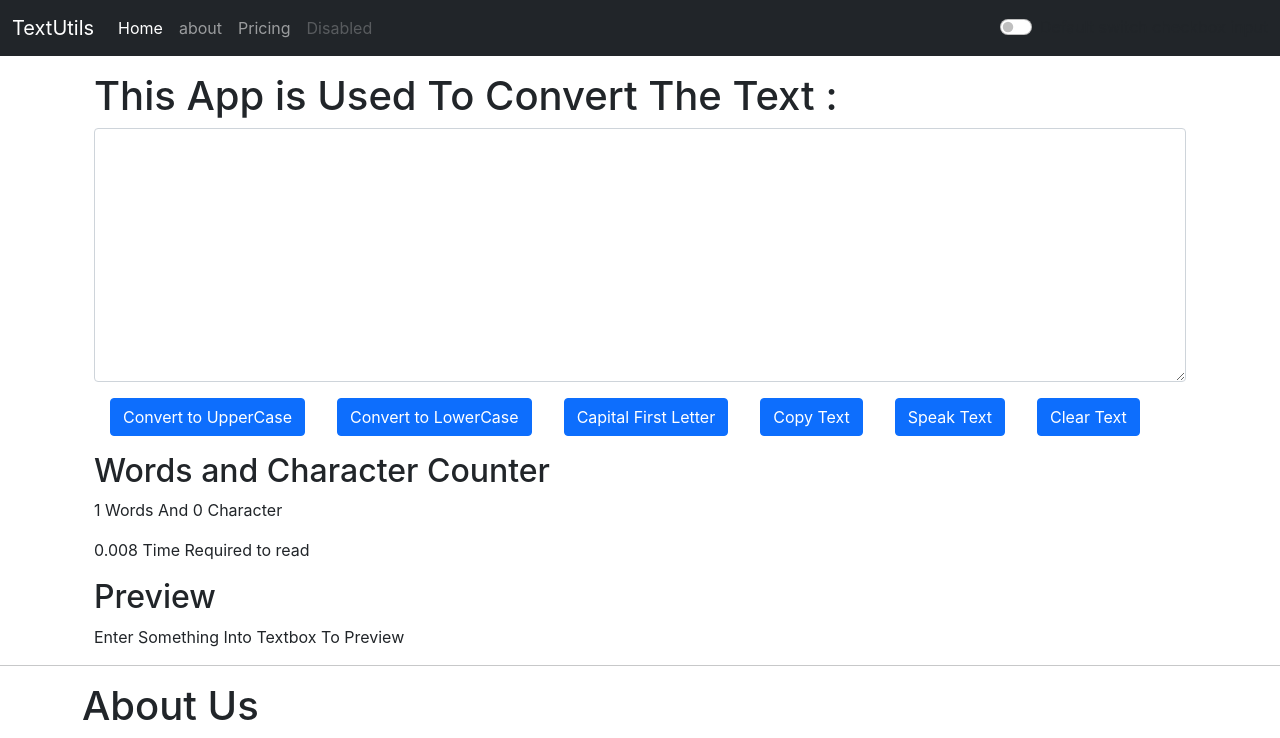
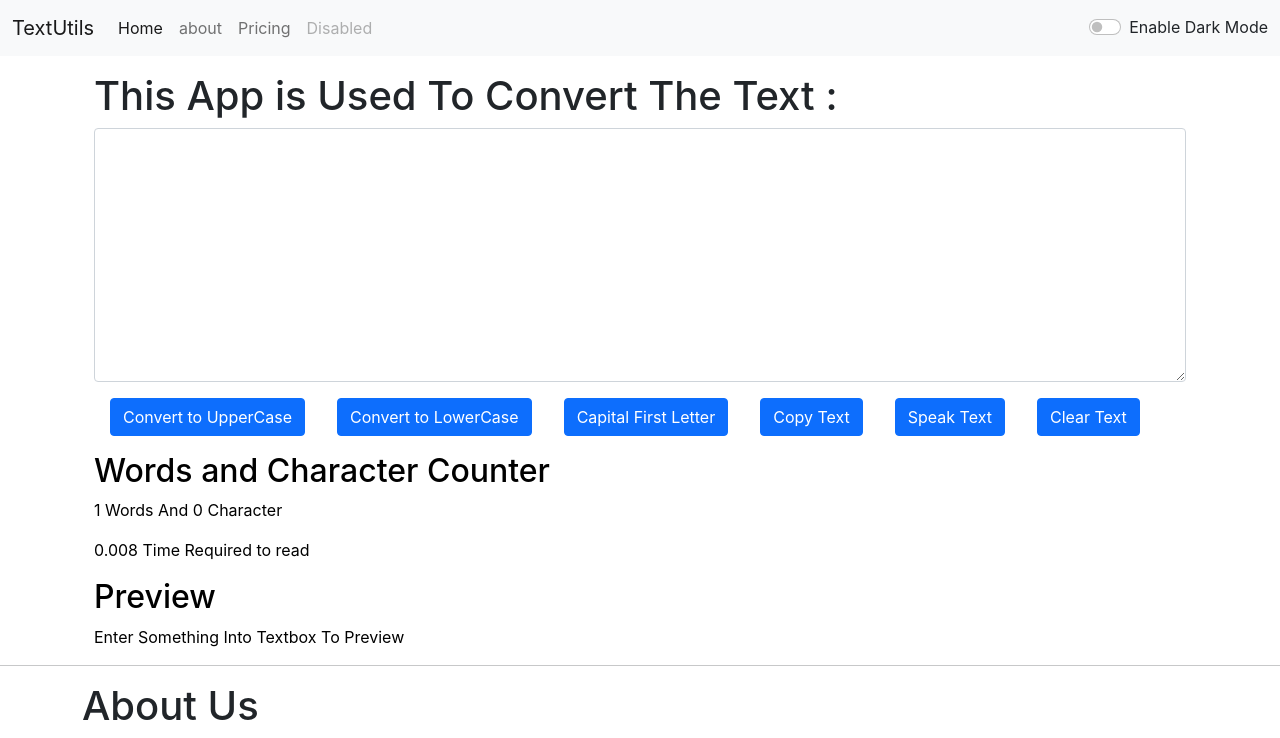
Before and after one commit to OsamaAslam29/Web-Code, a React (Create React App) app in the folder 4-React js/textutils/: page / in a window 1280 px wide. Shown: the top 738 px of the page. Built offline with nearby package versions, Linux system fonts and the light colour scheme.

Commit message:
return an app

```diff
--- a/4-React js/textutils/src/App.js
+++ b/4-React js/textutils/src/App.js
@@ -1,19 +1,35 @@
 // import logo from './logo.svg';
+import { useState } from 'react';
 import './App.css';
 import About from './components/About';
 import Navbar from './components/Navbar';
 import TextForm from './components/TextForm';
 
+
 function App() {
+
+  const [mode, setMode] = useState('light');
+
+  let toggleMode =()=>{
+    if(mode==='light'){
+      setMode('dark')
+      document.body.style.backgroundColor='grey'
+        }
+    else{
+      setMode('light')
+      document.body.style.backgroundColor='white'
+
+        }
+  }
   return (
     <>
-        <Navbar title="TextUtils" feature="about"/>
+        <Navbar title="TextUtils" feature="about"  mode={mode} toggleMode={toggleMode}/>
 
         <div className="container my-3">
-               <TextForm heading="This App is Used To Convert The Text :    "/>
+               <TextForm heading="This App is Used To Convert The Text :    " mode={mode}/>
        </div>
        <hr />
-       <About heading="About Us"/>
+       <About heading="About Us" />
        <hr />
    </>
   );
--- a/4-React js/textutils/src/components/About.js
+++ b/4-React js/textutils/src/components/About.js
@@ -14,7 +14,7 @@ export default function About(props) {
             if(myStlye.color==='white'){
                 setMyStlye(
                     {
-                        color:"grey",
+                        color:"black",
                         backgroundColor:"white",
 
                     } );
@@ -79,7 +79,7 @@ export default function About(props) {
 
         {/* <div className="form-check form-switch">
         <input className="form-check-input" type="checkbox" role="switch" id="flexSwitchCheckDefault"/>
-        <label className="form-check-label" onClick={toggleWord} for="flexSwitchCheckDefault">Default switch checkbox input</label>
+        <label className="form-check-label" for="flexSwitchCheckDefault">Default switch checkbox input</label>
         </div> */}
 </div>
     </div>
--- a/4-React js/textutils/src/components/Navbar.js
+++ b/4-React js/textutils/src/components/Navbar.js
@@ -3,7 +3,7 @@ import PropTypes from 'prop-types'
 
 export default function Navbar(props) {
   return (
-    <nav className="navbar navbar-expand-lg navbar-dark bg-dark">
+    <nav className={`navbar navbar-expand-lg navbar-${props.mode} bg-${props.mode}`}>
     <div className="container-fluid">
       <a className="navbar-brand" href="#">{props.title}</a>
       <button className="navbar-toggler" type="button" data-bs-toggle="collapse" data-bs-target="#navbarNav" aria-controls="navbarNav" aria-expanded="false" aria-label="Toggle navigation">
@@ -25,9 +25,9 @@ export default function Navbar(props) {
           </li>
         </ul>
       </div>
-       <div className="form-check form-switch">
-        <input className="form-check-input" type="checkbox" role="switch" id="flexSwitchCheckDefault"/>
-        <label className="form-check-label" for="flexSwitchCheckDefault">Default switch checkbox input</label>
+       <div className={`form-check form-switch text-${props.mode==='light'?'dark':'light'}`}>
+        <input className="form-check-input" onClick={props.toggleMode} type="checkbox" role="switch" id="flexSwitchCheckDefault"/>
+        <label className="form-check-label" for="flexSwitchCheckDefault">Enable Dark Mode</label>
         </div>
     </div>
   </nav>
--- a/4-React js/textutils/src/components/TextForm.js
+++ b/4-React js/textutils/src/components/TextForm.js
@@ -47,10 +47,10 @@ export default function TextForm(props) {
     // setText("This is right way");
   return (
     <>
-    <div className='container'>
-          <h1>{props.heading}</h1>
+    <div className='container' style={{color:props.mode==='dark'?'white':'light'}}>
+          <h1 >{props.heading}</h1>
           <div className="mb-3">
-            <textarea className="form-control" value={text}  onChange={handleOnChange} id="myBox"  rows="10"></textarea>
+            <textarea className="form-control" value={text} onChange={handleOnChange} style={{backgroundColor:props.mode==='dark'?'grey':'white',color:'black'}} id="myBox"  rows="10"></textarea>
           </div>
           <div className="btn btn-primary mx-3" onClick={handleUpText}> Convert to UpperCase</div>
           <div className="btn btn-primary mx-3" onClick={handleLoText}> Convert to LowerCase</div>
@@ -60,7 +60,7 @@ export default function TextForm(props) {
           <div className="btn btn-primary mx-3" onClick={handleClearText}>Clear Text</div>
 
     </div>
-    <div className="container my-3">
+    <div className="container my-3" style={{color:props.mode==='dark'?'white':'black'}}>
       <h2>Words and Character Counter</h2>
              <p>  {  text.split(" ").length}  Words And {text.length} Character </p>
              <p>  { 0.008 * text.split(" ").length } Time Required to read </p>
```
